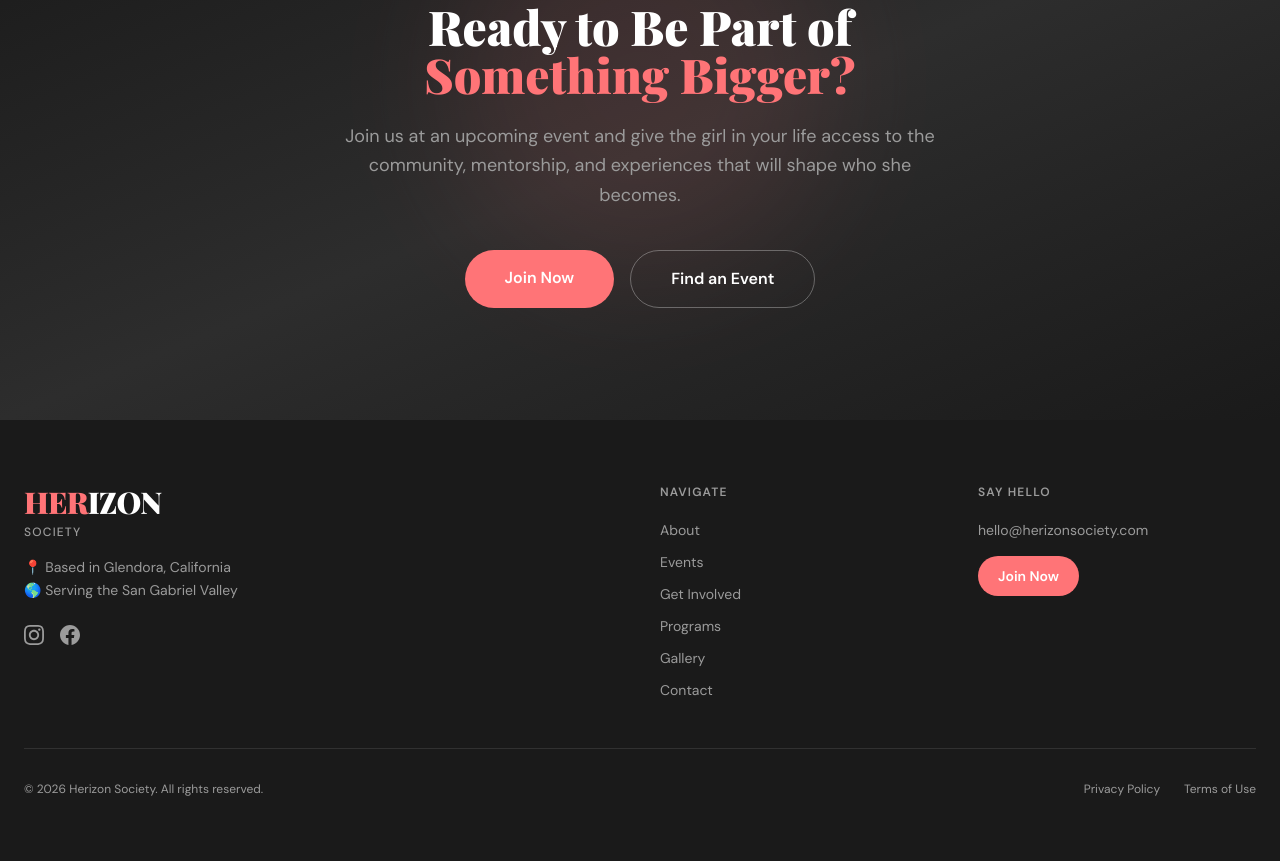
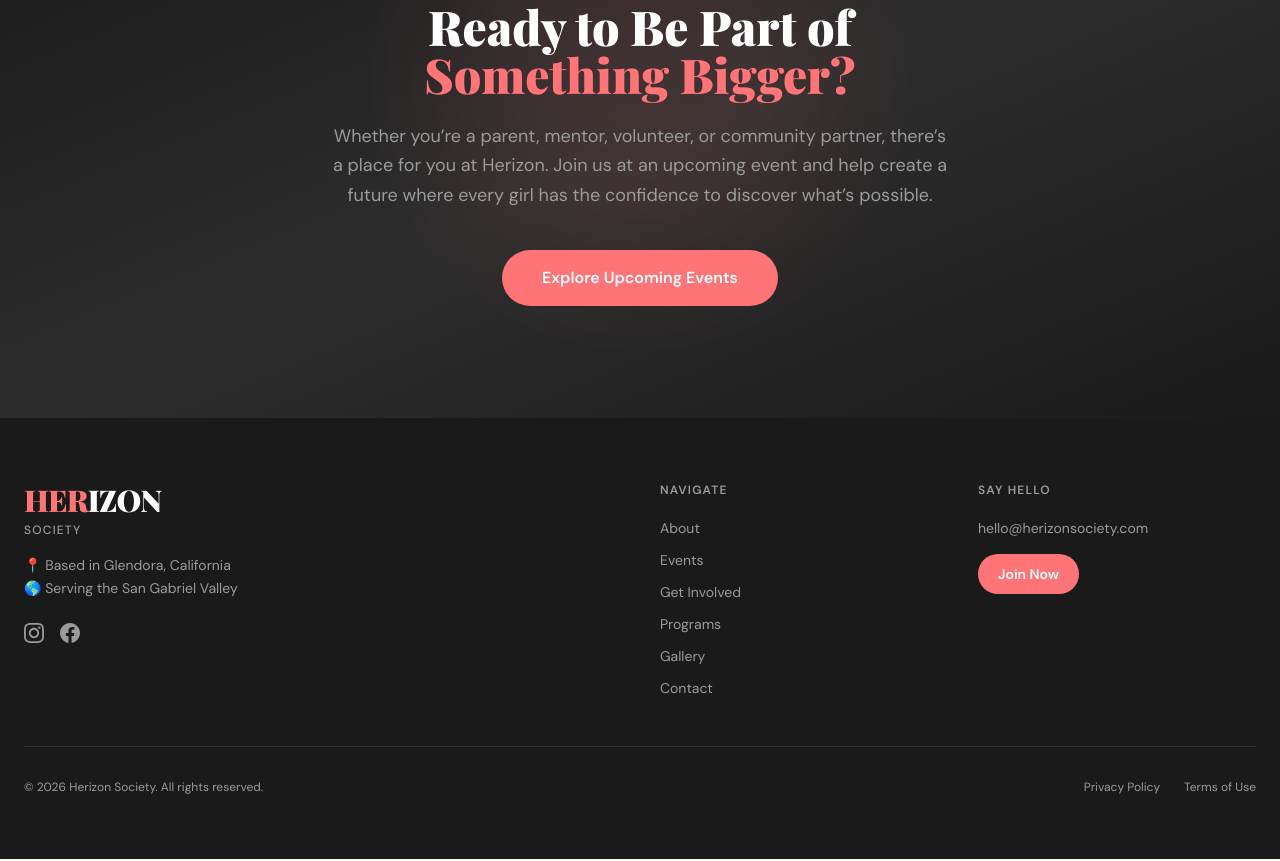
Before and after one commit to flourishprosper/herizonsociety-website, a Next.js app: page /about in a window 1280 px wide. Shown: the part 6040-6901 px from the top of the page. Built offline with nearby package versions, Linux system fonts and the light colour scheme; a web font is replaced by a local one.

Commit message:
feat(about): update CTA copy and button

```diff
--- a/src/app/about/page.tsx
+++ b/src/app/about/page.tsx
@@ -352,22 +352,17 @@ export default function AboutPage() {
             <span className="text-[#FF7477]">Something Bigger?</span>
           </h2>
           <p className="text-[#9B9B9B] text-lg mb-10 leading-relaxed">
-            Join us at an upcoming event and give the girl in your life access
-            to the community, mentorship, and experiences that will shape who
-            she becomes.
+            Whether you&rsquo;re a parent, mentor, volunteer, or community
+            partner, there&rsquo;s a place for you at Herizon. Join us at an
+            upcoming event and help create a future where every girl has the
+            confidence to discover what&rsquo;s possible.
           </p>
           <div className="flex flex-col sm:flex-row gap-4 justify-center">
             <Link
-              href="/apply"
+              href="/events"
               className="bg-[#FF7477] text-white font-semibold px-10 py-4 rounded-full hover:bg-[#E85F62] transition-colors"
             >
-              Join Now
-            </Link>
-            <Link
-              href="/events"
-              className="border border-white/30 text-white font-semibold px-10 py-4 rounded-full hover:border-white/60 transition-colors"
-            >
-              Find an Event
+              Explore Upcoming Events
             </Link>
           </div>
         </div>
```
